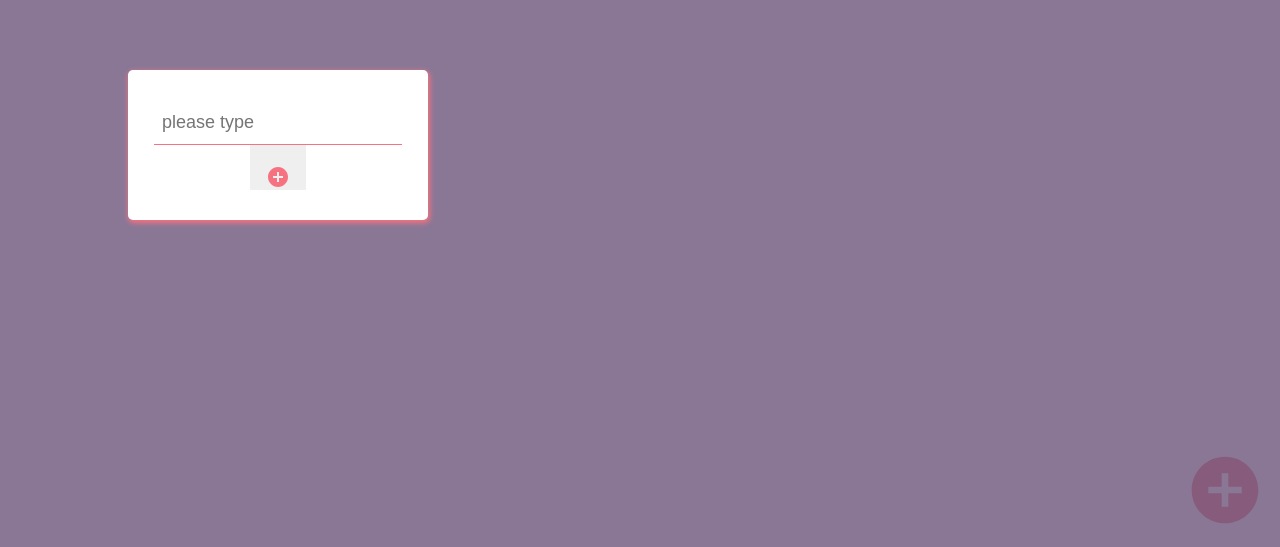
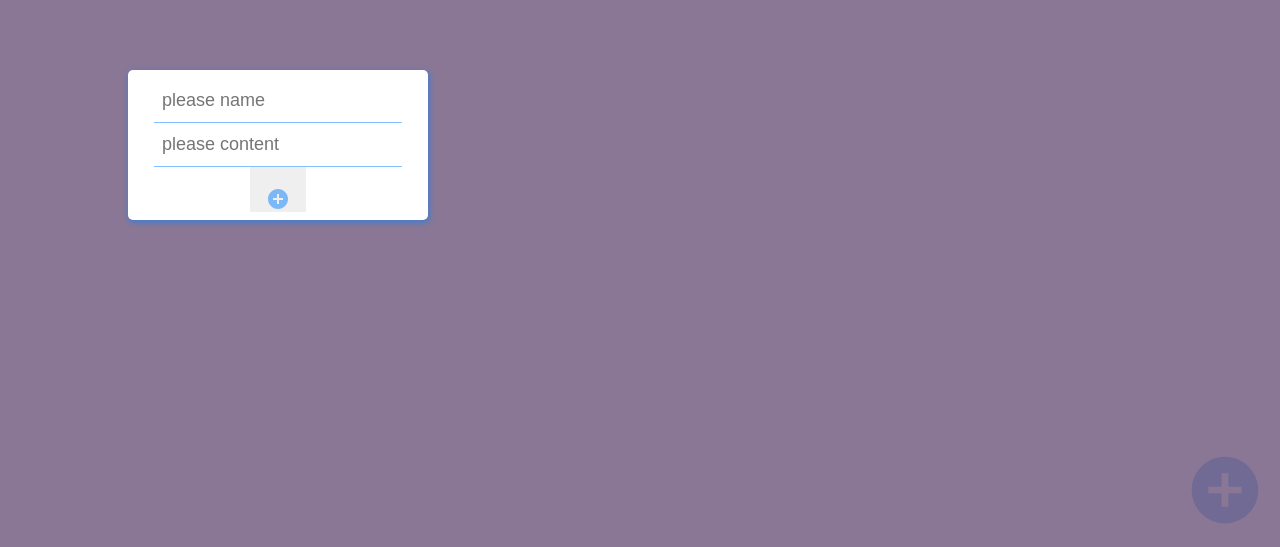
Before and after one commit to seulee0862/react-todo, a React (Create React App) app: page / in a window 1280 px wide. Both pictures are taken after a click on the element 1235 px from the left and 750 px from the top of the page. Shown: the part 250-797 px from the top of the page. Built offline with nearby package versions, Linux system fonts and the light colour scheme; no server answers.

Commit message:
todo front 1차버전

```diff
--- a/src/App.css
+++ b/src/App.css
@@ -7,5 +7,5 @@
     height: 100px;
     cursor: pointer;
     font-size: 5rem;
-    color: #f67280;
+    color: rgba(10, 128, 255, 0.5);
 }
--- a/src/App.js
+++ b/src/App.js
@@ -5,9 +5,8 @@ import TodoList from './components/TodoList';
 import TodoInsert from './components/TodoInsert';
 import {MdAddCircle} from 'react-icons/md';
 import axios, { Axios } from 'axios';
-import {fetchData} from './api/todo.js'
 
-let nextId = 4;
+let nextId = 0;
 const App = () => {
   const [selectedTodo, setSelectedTodo] = useState(null);
   const [insertToggle, setInsertToggle] = useState(false);
@@ -21,19 +20,15 @@ const onInsertToggle = () => {
   setInsertToggle(prev => !prev);
 }
 
-const onInsertTodo = (text) => {
+const onInsertTodo = (name, content) => {
   console.log("onInsertTodo 실행")
-  if (text === "") {
+  if (content === "") {
     return alert("할 일을 입력해주세요.")
+  } if (name === "") {
+    return alert("제목을 입력해주세요.")
   } else {
-    const todo = {
-      id: nextId,
-      text,
-      checked: false
-    }
-    setTodos(todos => todos.concat(todo));
-    nextId++;
-    insertData(text);
+
+    insertData(name, content); // http get
   }
 };
 
@@ -51,39 +46,50 @@ const onRemove = id => {
   removeData(id);
 };
 
-  const onUpdate = (id, text) => {
+  const onUpdate = (id, name, content, success) => {
     onInsertToggle();
     setTodos(todos => todos.map(todo => todo.id === id ? {
-      ...todo, text
+      ...todo, name, content, success
     } : todo))
-    updateData(id, text);
+    updateData(id, name, content, success);
   }
 
-   const todoData = () => {
-    fetchData().then(res=>{
-      console.log("응답값 데이터 길이 : " + res.length);
-      for (let i=0; i<res.length; i++) {
+
+  // todoData 화면 로드시 1번실행
+   const todoData = async() => {
+
+
+    try {
+      const response = await axios.get("http://localhost:8080/todo");
+      console.log(response.data.data.length);
+      for (let i=0; i<response.data.data.length; i++) {
         console.log("i : "+i);
         const todo = {
-          id: res[i].id,
-          text : res[i].content,
-          checked: false
+          id: response.data.data[i].id,
+          name : response.data.data[i].todoName,
+          content : response.data.data[i].todoContent,
+          checked: response.data.data[i].todoSuccess == "Y" ? true : false
         }
-        setTodos(todos => [...todos, todo]);
+        nextId = response.data.data[i].id
+        setTodos(todos => [...todos, todo]); // todo데이터 한번당 setTodos호출
       }
-    });
+    } catch (error) {
+      console.error(error);
+    }
 
    };
 
 
 
+
   // Axios 계획 추가
-  const insertData = async (text) => {
+  const insertData = async (name, content) => {
     const requestData = {
-      content: text
+      todoName : name,
+      todoContent : content
     }
     try {
-      const response = await axios.post(`http://localhost:8080/plan`,requestData);
+      const response = await axios.post(`http://localhost:8080/todo`,requestData);
       console.log(response);
     } catch (error) {
       console.error(error);
@@ -91,13 +97,16 @@ const onRemove = id => {
   }
 
   // Axios 계획 수정
-    const updateData = async (id, text) => {
+    const updateData = async (id, name, content, success) => {
     const requestData = {
-      id: id,
-      content: text
+      todoName : name,
+      todoContent : content,
+      todoSuccess : success == true ? "Y" : "N"
+
     }
     try {
-      const response = await axios.put("http://localhost:8080/plan",requestData);
+      console.log(id);
+      const response = await axios.patch(`http://localhost:8080/todo/${parseInt(id)}`,requestData);
       console.log(response);
     } catch (error) {
       console.error(error);
@@ -107,7 +116,7 @@ const onRemove = id => {
   // Axios 계획 삭제
   const removeData = async (id) => {
     try {
-      const response = await axios.delete(`http://localhost:8080/plan/${parseInt(id)}`);
+      const response = await axios.delete(`http://localhost:8080/todo/${parseInt(id)}`);
       console.log(response);
     } catch (error) {
       console.error(error);
--- a/src/api/todo.js
+++ /dev/null
@@ -1,11 +0,0 @@
-import axios, { Axios } from 'axios';
-
-
-export const fetchData = async() => {
-    try {
-        const response = await axios.get("http://localhost:8080/plan");
-        return response.data;
-      } catch (error) {
-        console.error(error);
-      }
-}
--- a/src/components/TodoInsert.css
+++ b/src/components/TodoInsert.css
@@ -24,7 +24,7 @@ form {
     width: 300px;
     height: 150px;
     border-radius: 5px;
-    box-shadow: 1px 2px 5px 1px #f67280;
+    box-shadow: 1px 2px 5px 1px rgba(10, 128, 255, 0.5);
 
     background-color: white;
 }
@@ -33,7 +33,7 @@ form > input {
     background: none;
     outline: none;
     border: none;
-    border-bottom: 1px solid #f67280;
+    border-bottom: 1px solid rgba(10, 128, 255, 0.5);
 
     padding: 0.5rem;
     font-size: 1.125rem;
@@ -45,7 +45,7 @@ form > button {
     background-color: none;
     outline: none;
     border: none;
-    color: #f67280;
+    color: rgba(10, 128, 255, 0.5);
     padding-left: 1rem;
     padding-right: 1rem;
     font-size: 1.5rem;
@@ -57,7 +57,7 @@ form > button {
 
 .rewrite > svg {
     padding-top : 20px;
-    color : #f67280;
+    color : rgba(10, 128, 255, 0.5);
     padding-left: 1rem;
     padding-right: 1rem;
     font-size: 1.5rem;
--- a/src/components/TodoInsert.js
+++ b/src/components/TodoInsert.js
@@ -12,40 +12,53 @@ const TodoInsert = ({
     }) => {
     console.log("TodoInsert Component 실행")
 
-    const [value, setValue] = useState("");
+    const [content, setContent] = useState("");
+    const [name, setName] = useState("");
 
-    const onChange = e => {
-        setValue(e.target.value);
+    const onChangeContent = e => {
+        setContent(e.target.value);
+    };
+
+    const onChangeName = e => {
+        setName(e.target.value);
     };
 
     const onSubmit = (e) => {
         e.preventDefault();
-        onInsertTodo(value);
-        setValue("");
+        onInsertTodo(name, content);
+        setContent("");
+        setName("");
         onInsertToggle();
     }
 
     useEffect(() => {
         if (selectedTodo) {
-            setValue(selectedTodo.text);
+            setContent(selectedTodo.content);
+            setName(selectedTodo.name)
         }
     }, [selectedTodo]);
     return (
     <div>
         <div className="background" onClick={onInsertToggle}></div>
         <form onSubmit={selectedTodo ? () => {
-            onUpdate(selectedTodo.id, value)} : onSubmit
+            onUpdate(selectedTodo.id, name, content, selectedTodo.checked)} : onSubmit
+
             }>
             <input
-                placeholder="please type"
-                value={value}
-                onChange={onChange}
+                placeholder="please name"
+                value={name}
+                onChange={onChangeName}
+            ></input>
+            <input
+                placeholder="please content"
+                value={content}
+                onChange={onChangeContent}
             ></input>
             {selectedTodo ? (
                 <div className="rewrite">
                     <TiPencil
                         onClick={() => {
-                            onUpdate(selectedTodo.id, value);
+                            onUpdate(selectedTodo.id, name, content, selectedTodo.checked)
                         }}
                     />
                     <TiTrash onClick={() => onRemove(selectedTodo.id)}/>
--- a/src/components/TodoItem.css
+++ b/src/components/TodoItem.css
@@ -1,37 +1,48 @@
 .TodoItem {
   margin-left: auto;
   margin-right: auto;
-
+  margin-bottom: 25px;
   border-radius: 5px;
-    box-shadow: 1px 2px 5px 1px #f67280;
+  box-shadow: 1px 2px 5px 1px rgba(10, 128, 255, 0.5);
   padding: 1rem;
   display: flex;
-    align-items: center;
+  flex-direction: column;
+
+  border: 1px solid rgba(10, 128, 255, 0.5);
+  gap: 20px;
 }
 
-  .TodoItem + .TodoItem {
-    margin-top: 15px;
+.TodoItem-firstLine{
+  display: flex;
+}
+
+.btn {
+  display: block;
+}
+.name {
+  font-size: 1.2rem;
+  font-weight: 500;
+  color: #6c567b;
+  cursor: pointer;
+  margin-left: 20px;
 }
 
 .content {
+  flex: 1; /* 추가 */
+  font-size: 1.1rem;
+  color: #6c567b;
   cursor: pointer;
-    flex: 1;
-    display: flex;
-    align-items: center;
+
+  transition: color 0.3s ease-in-out;
+  margin-left: 20px;
 }
 
-  .content svg {
-    font-size: 1.5rem;
-    color: #f67280;
+.edit-btn {
+  border: none;
+  background-color: transparent;
+  cursor: pointer;
+  font-size: 1.2rem;
+  color: #0a80ff;
+  transition: color 0.3s ease-in-out;
+  padding: 0;
 }
-  .content .text {
-    margin-left: 0.5rem;
-    flex: 1;
-  }
-
-  .content.checked .text {
-    color: #6c567b;
-    text-decoration: line-through;
-    cursor: pointer;
-    opacity: 0.6;
-  }
--- a/src/components/TodoItem.js
+++ b/src/components/TodoItem.js
@@ -1,25 +1,62 @@
-import React from "react";
-import {MdCheckBox, MdCheckBoxOutlineBlank} from 'react-icons/md';
+import React, { useState } from "react";
+import { MdCheckBox, MdCheckBoxOutlineBlank } from "react-icons/md";
+import { FaEdit } from "react-icons/fa";
 import "./TodoItem.css";
 
-const TodoItem = ({todo, onCheckToggle, onInsertToggle, onChangeSelectedTodo}) => {
-    const {id, text, checked} = todo;
-    return (<div className="TodoItem">
-        <div className={`content ${checked ? 'checked' : ""}`}>
-            {checked ?
+const TodoItem = ({
+  todo,
+  onCheckToggle,
+  onInsertToggle,
+  onChangeSelectedTodo,
+}) => {
+  const { id, name, content, checked } = todo;
+  const [show, setShow] = useState(false);
+  return (
+    <div className="TodoItem">
+        <div className="TodoItem-firstLine">
+      <div className={`content ${checked ? "checked" : ""} btn`}>
+        {checked ? (
           <MdCheckBox
             onClick={() => {
               onCheckToggle(id);
             }}
-            /> : <MdCheckBoxOutlineBlank
+          />
+        ) : (
+          <MdCheckBoxOutlineBlank
             onClick={() => {
               onCheckToggle(id);
             }}
-            />}
-            <div className="text" onClick={() => {
+          />
+        )}
+        </div>
+        <div className="name" onClick={() => setShow(!show)}>
+          {name}
+        </div>
+
+        <div className="buttons">
+          <button
+            className="edit-btn"
+            onClick={() => {
               onChangeSelectedTodo(todo);
               onInsertToggle();
-            }}>{text}</div>
+            }}
+          >
+            <FaEdit />
+          </button>
+        </div>
+        </div>
+        <div>
+        {show === true && (
+          <div
+            className="content"
+            onClick={() => {
+              onChangeSelectedTodo(todo);
+              onInsertToggle();
+            }}
+          >
+            {content}
+          </div>
+        )}
         </div>
     </div>
   );
```
Also changed, not shown: src/pages/TodoList.js (deleted), 1 other file (tests, documents, lock files or other folders). Lines whose indentation alone changed are shown as unchanged.
